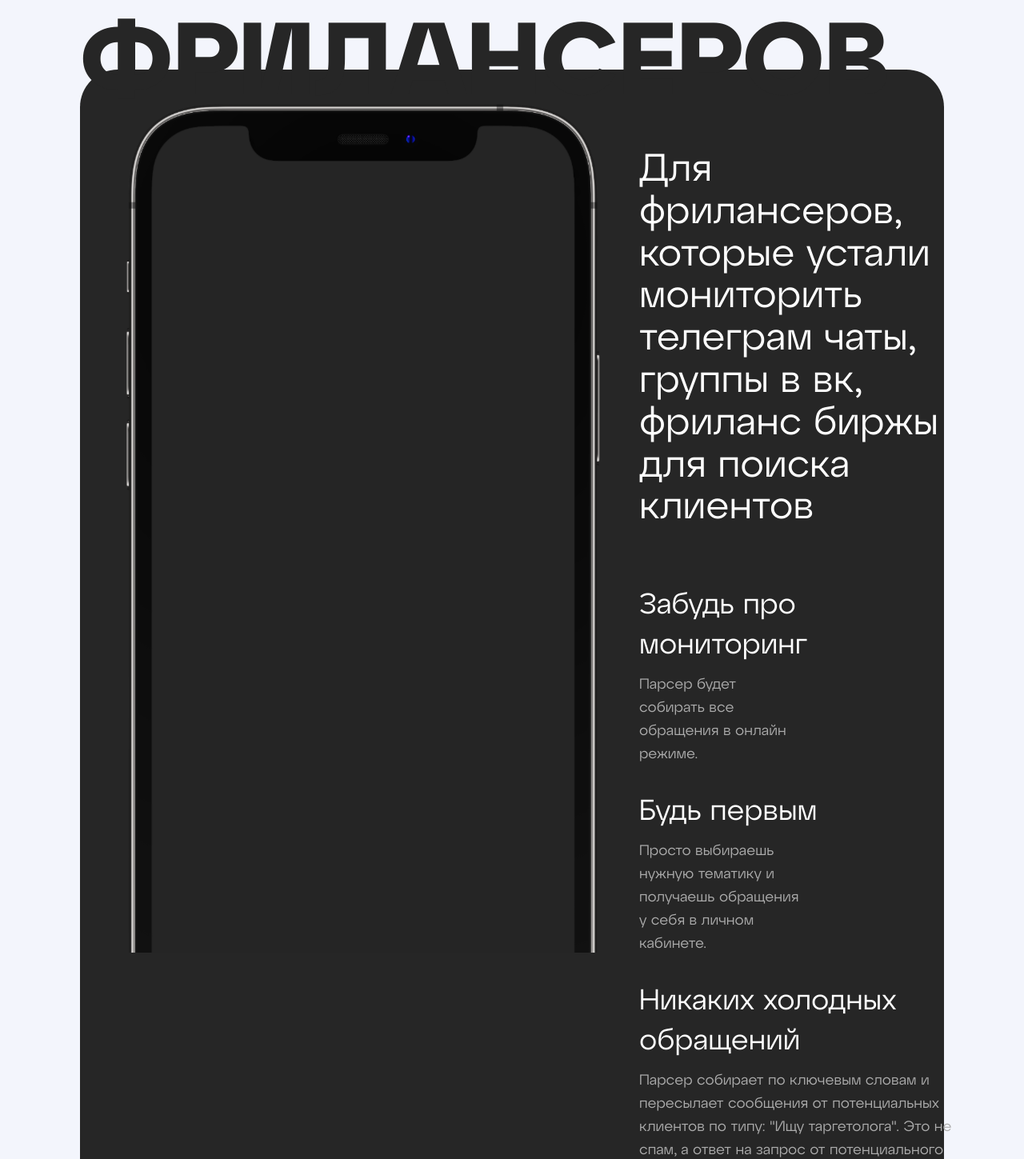
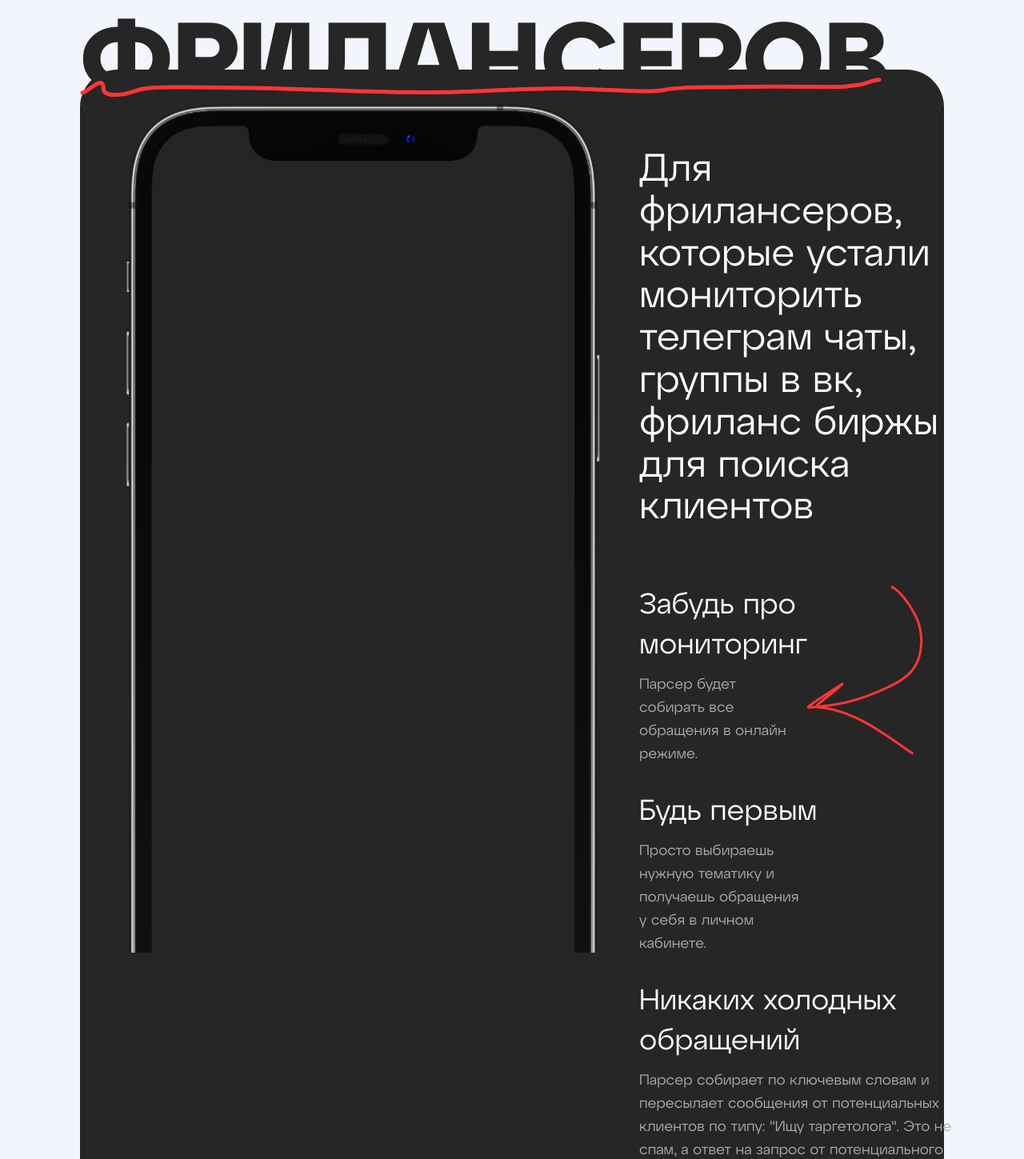
Before and after one commit to lRaven/gooru, a Vue app: page / in a window 1280 px wide. Shown: the part 884-2333 px from the top of the page at 80% size. Built offline with nearby package versions, Linux system fonts and the light colour scheme.

Commit message:
feat: добавить декоративные элементы

```diff
--- /dev/null
+++ b/src/assets/icons/AcquaintanceCruveIcon.vue
@@ -0,0 +1,23 @@
+<template>
+	<svg
+		width="1002"
+		height="25"
+		viewBox="0 0 1002 25"
+		fill="none"
+		xmlns="http://www.w3.org/2000/svg"
+    class="icon"
+	>
+		<path
+			d="M2.91109 18.8951C10.0401 18.14 29.3465 -4.43088 29.1751 13.4421C29.0733 24.0628 48.363 21.6645 54.6326 20.639C62.9391 19.2802 70.86 15.2728 79.3668 13.9233C97.1777 11.0979 115.324 11.9505 133.264 12.1225C154.876 12.3298 176.489 12.537 198.102 12.7443C295.564 13.6788 393.07 21.3747 490.499 17.2416C529.981 15.5667 568.715 13.089 608.317 13.4687C627.821 13.6557 647.194 15.446 666.63 15.6323C687.006 15.8277 710.05 19.3947 730.02 15.4379C750.145 11.4503 771.958 11.8288 792.413 12.025C817.593 12.2664 842.927 10.9048 868.23 11.1475C891.27 11.3684 914.31 11.5893 937.35 11.8102C950.275 11.9342 961.797 11.0299 974.468 8.95716C982.454 7.65088 991.235 2.69997 999.111 2.77549"
+			stroke="#FF3535"
+			stroke-width="5"
+			stroke-linecap="round"
+		/>
+	</svg>
+</template>
+
+<script>
+	export default {
+    name: "AcquaintanceCruveIcon",
+  };
+</script>
--- /dev/null
+++ b/src/assets/icons/CruveArrowIcon.vue
@@ -0,0 +1,23 @@
+<template>
+	<svg
+		width="146"
+		height="212"
+		viewBox="0 0 146 212"
+		fill="none"
+		xmlns="http://www.w3.org/2000/svg"
+    class="icon"
+	>
+		<path
+			d="M107.123 1.70882C119.711 9.35843 129.339 24.4163 136.101 37.2214C146.444 56.8093 146.991 87.6594 132.531 105.69C122.201 118.57 105.191 125.937 90.4671 132.365C73.1202 139.938 55.122 145.7 36.4291 148.764C25.9242 150.485 15.3358 151.388 4.75042 152.415C2.38171 152.645 0.801616 152.838 3.54535 150.643C13.8765 142.378 25.5754 136.169 36.3539 128.575C37.4847 127.778 46.4214 121.487 44.8365 123.134C38.7594 129.449 31.5861 134.891 24.6736 140.239C20.7769 143.254 17.0604 146.301 13.4612 149.657C10.2662 152.636 19.5149 152.59 20.5328 152.731C63.4927 158.692 97.6112 185.848 132.393 209.779"
+			stroke="#FF3535"
+			stroke-width="3"
+			stroke-linecap="round"
+		/>
+	</svg>
+</template>
+
+<script>
+	export default {
+    name: "CruveArrowIcon",
+  };
+</script>
--- /dev/null
+++ b/src/assets/icons/SolutionCruveLineIcon.vue
@@ -0,0 +1,23 @@
+<template>
+	<svg
+		width="246"
+		height="16"
+		viewBox="0 0 246 16"
+		fill="none"
+		xmlns="http://www.w3.org/2000/svg"
+    class="icon"
+	>
+		<path
+			d="M2.08259 9.38852C3.66308 7.097 9.99997 2.53042 12.8139 2.47221C15.5854 2.41487 15.2787 7.14738 15.2182 8.92551C15.0004 15.3228 22.2053 6.18664 25.7951 7.97086C37.8394 13.9573 49.2313 4.62225 61.3185 5.03376C71.7212 5.38792 82.387 5.88902 92.3786 9.02409C101.189 11.7884 110.286 10.993 119.4 11.7644C127.2 12.4247 134.948 13.0017 142.77 13.268C147.907 13.4429 153.18 14.0188 158.308 13.5947C163.992 13.1247 168.066 10.4884 173.859 10.6856C197.451 11.4888 221.268 13.6389 243.672 3.96033"
+			stroke="#FF3535"
+			stroke-width="3"
+			stroke-linecap="round"
+		/>
+	</svg>
+</template>
+
+<script>
+	export default {
+    name: "SolutionCruveLineIcon",
+  };
+</script>
--- a/src/components/Home/TheFreePeriod.vue
+++ b/src/components/Home/TheFreePeriod.vue
@@ -33,6 +33,7 @@
 						фриланс бирж и других форумов.
 					</p>
 				</li>
+				<cruve-arrow-icon class="features__icon" />
 			</ul>
 			<r-button class="free-period__button"> Бесплатный период </r-button>
 		</div>
@@ -40,8 +41,12 @@
 </template>
 
 <script>
+import CruveArrowIcon from "@/assets/icons/CruveArrowIcon.vue";
 	export default {
 		name: "TheFreePeriod",
+		components: {
+			CruveArrowIcon,
+		}
 	};
 </script>
 
@@ -70,6 +75,7 @@
 		}
     &__features {
       margin: 0 0 6.8rem 0;
+			position: relative;
     }
 		:deep(.r-button.free-period__button) {
 			font-size: 3.6rem;
@@ -87,6 +93,10 @@
 		gap: 3.2rem;
     max-width: 76.8rem;
     width: 100%;
+		&__icon {
+			position: absolute;
+			right: 5rem;
+		}
 	}
 	.feature-item {
 		display: flex;
--- a/src/components/Home/TheUserSolutions.vue
+++ b/src/components/Home/TheUserSolutions.vue
@@ -1,6 +1,9 @@
 <template>
 	<section class="user-solutions">
-		<h2 class="user-solutions__title">Предлагаем решение!</h2>
+		<h2 class="user-solutions__title">
+			Предлагаем решение!
+			<solution-cruve-line-icon class="user-solutions__icon" />
+		</h2>
 		<action-card
 			:textBlocks="[
 				`В наш парсер уже включены все источники, где
@@ -25,10 +28,12 @@
 
 <script>
 	import ActionCard from "@/components/Home/ActionCard.vue";
+	import SolutionCruveLineIcon from "@/assets/icons/SolutionCruveLineIcon.vue";
 	export default {
 		name: "TheUserSolutions",
 		components: {
 			ActionCard,
+			SolutionCruveLineIcon,
 		},
 	};
 </script>
@@ -40,11 +45,16 @@
 			font-size: 4.8rem;
 			font-weight: 600;
 			line-height: 6.7rem;
-      margin: 0 0 8rem 10rem;
-      text-transform: uppercase;
-      width: 100%;
-      max-width: 38rem;
+			margin: 0 0 8rem 10rem;
+			text-transform: uppercase;
+			width: 100%;
+			max-width: 38rem;
+      position: relative;
 		}
-
+		&__icon {
+			position: absolute;
+			top: 90%;
+      left: 0;
+		}
 	}
 </style>
--- a/src/view/PageHome.vue
+++ b/src/view/PageHome.vue
@@ -4,6 +4,7 @@
 		<section class="acquaintance">
 			<h1 class="acquaintance__title">
 				Compas gooru- парсер для фрилансеров
+				<acquaintance-cruve-icon class="acquaintance__icon" />
 			</h1>
 		</section>
     <the-free-period />
@@ -23,6 +24,8 @@
 	import TheSubscribeInvite from "@/components/Home/TheSubscribeInvite.vue";
 	import TheFooter from "@/components/Home/TheFooter.vue";
 
+	import AcquaintanceCruveIcon from "@/assets/icons/AcquaintanceCruveIcon.vue";
+
 	export default {
 		name: "PageHome",
 		components: {
@@ -32,6 +35,8 @@
 			TheUserSolutions,
 			TheSubscribeInvite,
 			TheFooter,
+
+			AcquaintanceCruveIcon,
 		},
 	};
 </script>
@@ -62,6 +67,13 @@
       text-transform: uppercase;
       margin: 17.8rem 0 0 0;
       width: 70%;
+			height: fit-content;
+			position: relative;
+		}
+		&__icon {
+			position: absolute;
+			top: 92%;
+			left: 0;
 		}
 	}
 </style>
```
Also changed, not shown: public/redCruveArrow.svg (deleted).
